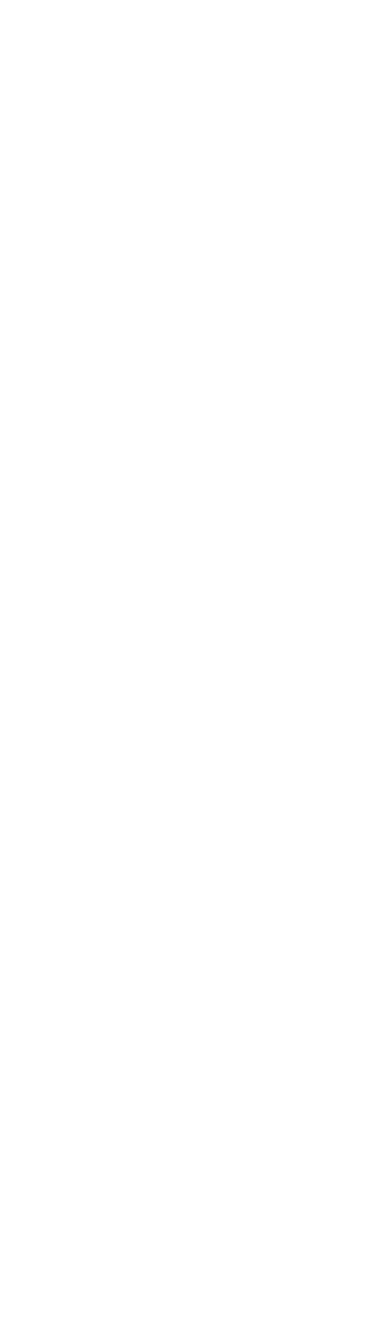
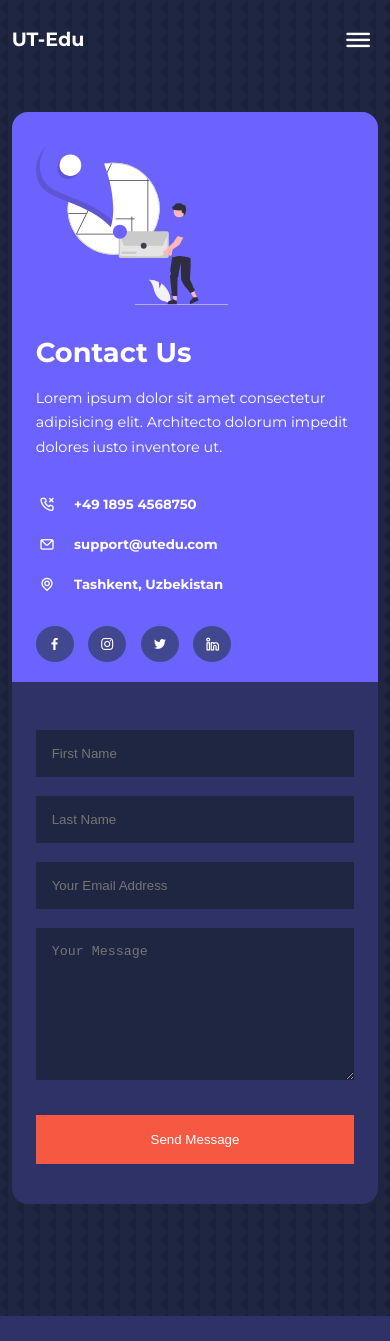
Before and after one commit to Ulugbek-29/UT-Edu-Website, a plain HTML site: page contact.html in a window 390 px wide. Shown: the top 1341 px of the page. Before the commit the page ends 844 px from the top, so only its background shows below. Drawn offline with nearby package versions, Linux system fonts and the light colour scheme.

Commit message:
all pages completed

```diff
--- a/contact.html
+++ b/contact.html
@@ -0,0 +1,195 @@
+<!DOCTYPE html>
+<html lang="en">
+  <head>
+    <meta charset="UTF-8" />
+    <meta http-equiv="X-UA-Compatible" content="IE=edge" />
+    <meta name="viewport" content="width=device-width, initial-scale=1.0" />
+    <title>UT-Edu | Website</title>
+
+    <!-- GOOGLE FONTS -->
+    <link rel="preconnect" href="https://fonts.googleapis.com" />
+    <link rel="preconnect" href="https://fonts.gstatic.com" crossorigin />
+    <link
+      href="https://fonts.googleapis.com/css2?family=Montserrat:wght@300;400;500;600;700;800;900&display=swap"
+      rel="stylesheet"
+    />
+
+    <!-- ICONSCOUTS CDN LINK -->
+    <link
+      rel="stylesheet"
+      href="https://unicons.iconscout.com/release/v2.1.6/css/unicons.css"
+    />
+
+    <!-- CSS stylesheet Link -->
+    <link rel="stylesheet" href="./css/style.css" />
+    <link rel="stylesheet" href="./css/contact.css" />
+  </head>
+  <body>
+    <!-- ---------============ START OF NAVBAR ============--------- -->
+    <nav>
+      <div class="container nav__container">
+        <a href="index.html"><h4>UT-Edu</h4></a>
+
+        <ul class="nav__menu">
+          <li><a href="index.html">Home</a></li>
+          <li><a href="about.html">About</a></li>
+          <li><a href="courses.html">Courses</a></li>
+          <li><a href="contact.html">Contact</a></li>
+        </ul>
+
+        <button id="open-menu-btn">
+          <i class="uil uil-bars"></i>
+        </button>
+        <button id="close-menu-btn">
+          <i class="uil uil-multiply"></i>
+        </button>
+      </div>
+    </nav>
+    <!-- ---------============ END OF NAVBAR ============--------- -->
+
+    <!-- ---------============ START OF CONTACT SECTION ============--------- -->
+    <section class="contact">
+      <div class="container contact__container">
+        <aside class="contact__aside">
+          <div class="aside__image">
+            <img src="./images/contact.svg" alt="" />
+          </div>
+          <h2>Contact Us</h2>
+          <p>
+            Lorem ipsum dolor sit amet consectetur adipisicing elit. Architecto
+            dolorum impedit dolores iusto inventore ut.
+          </p>
+          <ul class="contact__details">
+            <li>
+              <i class="uil uil-phone-times"></i>
+              <h5>+49 1895 4568750</h5>
+            </li>
+            <li>
+              <i class="uil uil-envelope"></i>
+              <h5>support@utedu.com</h5>
+            </li>
+            <li>
+              <i class="uil uil-location-point"></i>
+              <h5>Tashkent, Uzbekistan</h5>
+            </li>
+          </ul>
+
+          <ul class="contact__socials">
+            <li>
+              <a href="https://facebook.com" target="_blank"
+                ><i class="uil uil-facebook-f"></i
+              ></a>
+            </li>
+            <li>
+              <a href="https://instagram.com" target="_blank"
+                ><i class="uil uil-instagram"></i
+              ></a>
+            </li>
+            <li>
+              <a href="https://twitter.com" target="_blank"
+                ><i class="uil uil-twitter"></i
+              ></a>
+            </li>
+            <li>
+              <a href="https://linkedin.com" target="_blank"
+                ><i class="uil uil-linkedin-alt"></i
+              ></a>
+            </li>
+          </ul>
+        </aside>
+
+        <form class="contact__form">
+          <div class="form__name">
+            <input
+              type="text"
+              name="First Name"
+              placeholder="First Name"
+              required
+            />
+            <input
+              type="text"
+              name="Last Name"
+              placeholder="Last Name"
+              required
+            />
+          </div>
+          <input
+            type="email"
+            name="Email Address"
+            placeholder="Your Email Address"
+            required
+          />
+          <textarea
+            name="Message"
+            placeholder="Your Message"
+            rows="8"
+            required
+          ></textarea>
+          <button type="submit" class="btn btn-primary">Send Message</button>
+        </form>
+      </div>
+    </section>
+    <!-- ---------============ END OF CONTACT SECTION ============--------- -->
+
+    <!-- START OF FOOTER -->
+    <footer>
+      <div class="container footer__container">
+        <div class="footer__1">
+          <a href="index.html" class="footer__logo"><h4>UT-Edu</h4></a>
+          <p>
+            Lorem ipsum, dolor sit amet consectetur adipisicing elit. Optio,
+            dolor.
+          </p>
+        </div>
+
+        <div class="footer__2">
+          <h4>Permalinks</h4>
+          <ul class="permalinks">
+            <li><a href="index.html">Home</a></li>
+            <li><a href="about.html">About</a></li>
+            <li><a href="courses.html">Courses</a></li>
+            <li><a href="contact.html">Contact</a></li>
+          </ul>
+        </div>
+
+        <div class="footer__3">
+          <h4>Privacy</h4>
+          <ul class="privacy">
+            <li><a href="#">Privacy Policy</a></li>
+            <li><a href="#">Terms and Conditions</a></li>
+            <li><a href="#">Refund Policy</a></li>
+          </ul>
+        </div>
+
+        <div class="footer__4">
+          <h4>Contact Us</h4>
+          <div>
+            <p>+49 176 489 1321</p>
+            <p>example@gmail.com</p>
+          </div>
+          <ul class="footer__socials">
+            <li>
+              <a href="#"><i class="uil uil-facebook-f"></i></a>
+            </li>
+            <li>
+              <a href="#"><i class="uil uil-instagram-alt"></i></a>
+            </li>
+            <li>
+              <a href="#"><i class="uil uil-twitter"></i></a>
+            </li>
+            <li>
+              <a href="#"><i class="uil uil-linkedin-alt"></i></a>
+            </li>
+          </ul>
+        </div>
+      </div>
+
+      <div class="footer__copyright">
+        <small>Copyright &copy; 2023. All rights reserved.</small>
+      </div>
+    </footer>
+    <!-- END OF FOOTER -->
+
+    <script src="./main.js"></script>
+  </body>
+</html>
--- a/css/contact.css
+++ b/css/contact.css
@@ -0,0 +1,146 @@
+.contact__container {
+  background-color: var(--color-bg1);
+  padding: 4rem;
+  display: grid;
+  grid-template-columns: 40% 60%;
+  gap: 4rem;
+  height: 30rem;
+  margin: 7rem auto;
+  border-radius: 1rem;
+}
+
+/* ---------------========================------------------ */
+
+/* ASIDE STYLES */
+.contact__aside {
+  background-color: var(--color-primary);
+  padding: 2rem;
+  border-radius: 1rem;
+  position: relative;
+  bottom: 8rem;
+}
+
+.aside__image {
+  width: 12rem;
+  margin-bottom: 2rem;
+}
+
+.contact__aside h2 {
+  text-align: left;
+  margin-bottom: 1rem;
+}
+
+.contact__aside p {
+  font-size: 0.9rem;
+  margin-bottom: 2rem;
+}
+
+.contact__details li {
+  display: flex;
+  gap: 1rem;
+  align-items: center;
+  margin-bottom: 0.8rem;
+}
+
+.contact__socials {
+  display: flex;
+  gap: 0.9rem;
+  margin-top: 2rem;
+}
+
+.contact__socials a {
+  background-color: var(--color-bg2);
+  padding: 0.5rem;
+  border-radius: 50%;
+  font-size: 0.9rem;
+  border: 0.8px solid transparent;
+  transition: var(--transition);
+}
+
+.contact__socials a:hover {
+  background-color: transparent;
+  color: var(--color-success);
+  border-color: var(--color-white);
+}
+
+/* ---------------========================------------------ */
+
+/* CONTACT FORM STYLES */
+.contact__form {
+  display: flex;
+  flex-direction: column;
+  gap: 1.2rem;
+  margin-right: 4rem;
+}
+
+.form__name {
+  display: flex;
+  gap: 1.2rem;
+}
+
+.contact__form input,
+.contact__form textarea {
+  width: 100%;
+  padding: 1rem;
+  background: var(--color-bg);
+  color: var(--color-white);
+}
+
+.contact__form .btn {
+  width: max-content;
+  cursor: pointer;
+  margin-top: 1rem;
+}
+
+/* ---------------========================------------------ */
+
+/* MEDIA QUERIES FOR TABLETS */
+@media screen and (max-width: 64em) {
+  .contact {
+    padding-bottom: 0;
+  }
+
+  .contact__container {
+    gap: 2.5rem;
+    margin-top: 3rem;
+    height: auto;
+    padding: 1.5rem;
+  }
+
+  .contact__aside {
+    padding: 1.5rem;
+    bottom: 0;
+  }
+
+  .contact__form {
+    align-self: center;
+    margin-right: 2.5rem;
+  }
+}
+
+/* MEDIA QUERIES FOR MOBILE */
+@media screen and (max-width: 37.5em) {
+  .contact__container {
+    grid-template-columns: 1fr;
+    gap: 3rem;
+    margin-top: 1rem;
+    padding: 0;
+  }
+
+  .contact__aside {
+    border-bottom-left-radius: 0;
+    border-bottom-right-radius: 0;
+  }
+
+  .contact__form {
+    margin: 0 1.5rem 2.5rem;
+  }
+
+  .form__name {
+    flex-direction: column;
+  }
+
+  .contact__form .btn {
+    width: 100%;
+  }
+}
--- a/css/courses.css
+++ b/css/courses.css
@@ -0,0 +1,3 @@
+.courses {
+  margin-top: 1.2rem;
+}
--- a/css/style.css
+++ b/css/style.css
@@ -49,6 +49,7 @@ body {
   line-height: 1.7;
   color: var(--color-white);
   background-color: var(--color-bg);
+  background-image: url("../images/bg-texture.png");
 }
 
 .container {
@@ -593,6 +594,10 @@ footer ul li a:active {
     grid-template-columns: 1fr 1fr;
     row-gap: 2rem;
   }
+
+  .footer__1 p {
+    max-width: 20rem;
+  }
 }
 
 /* -----------------=========================----------------------- */
```
Also changed, not shown: courses.html (+207 -0 lines), css/about.css (+54 -0 lines).
